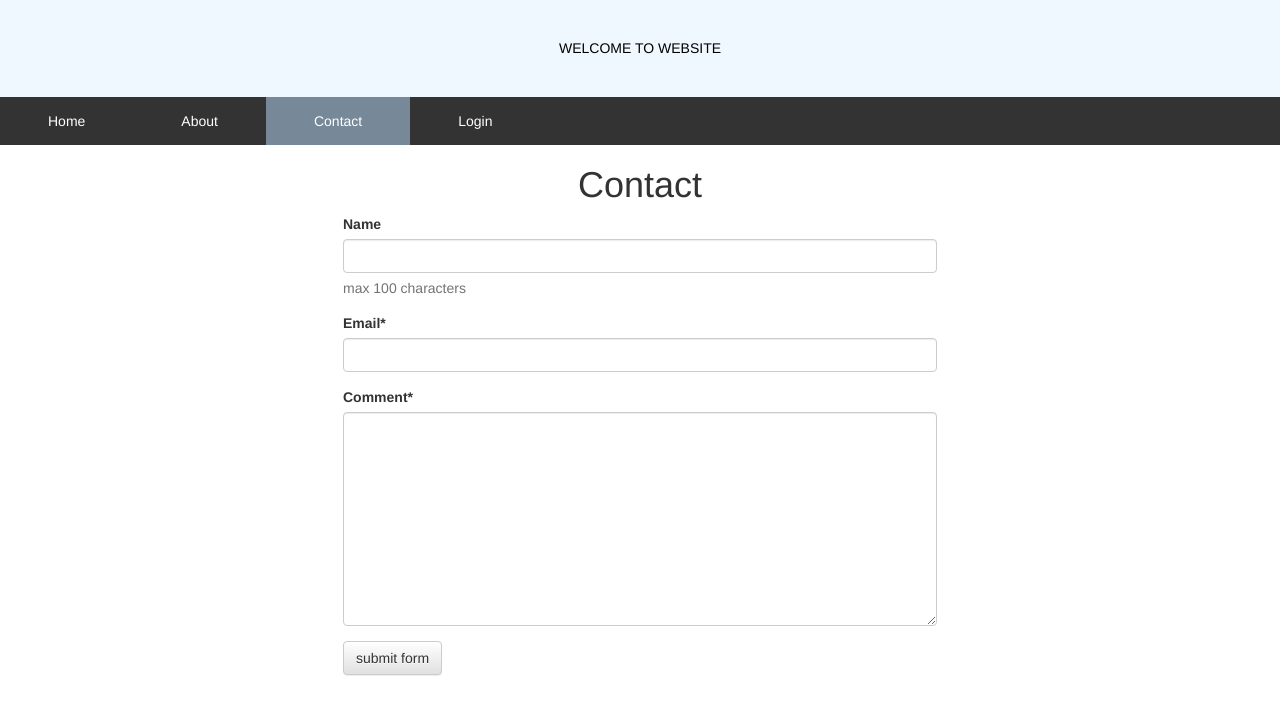
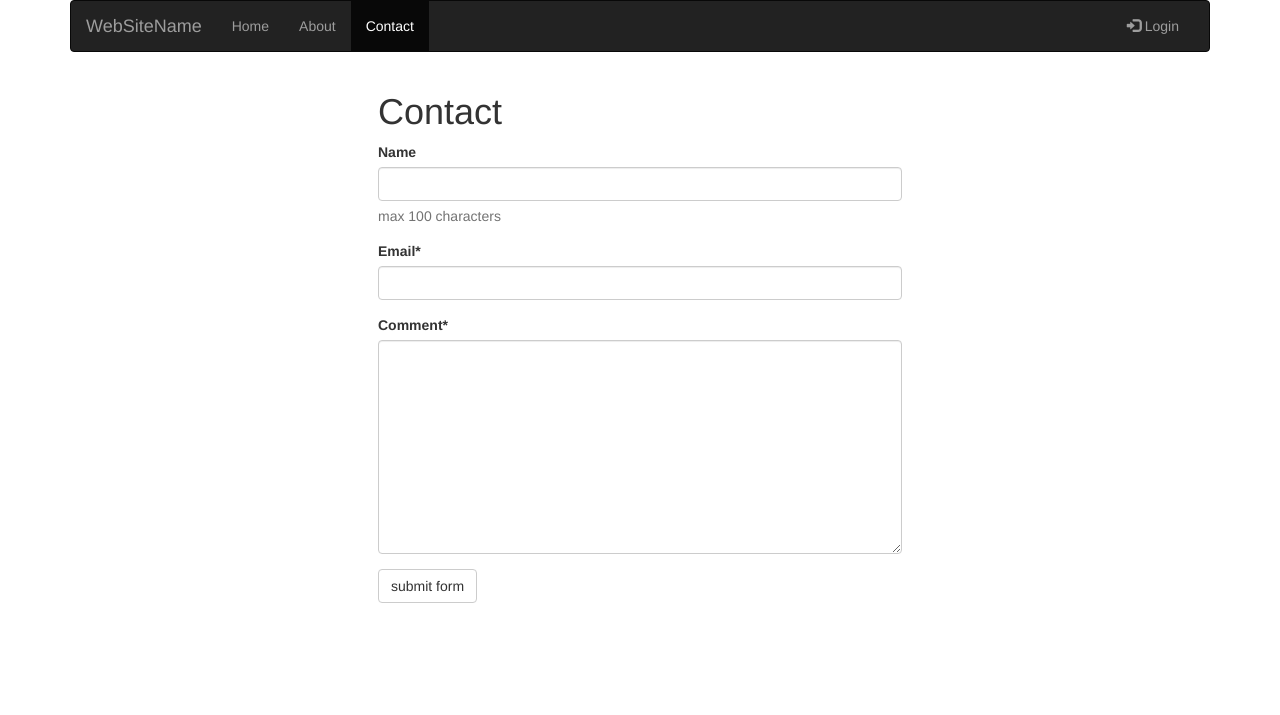
Before and after one commit to fujs-uci/Dango_eCommerce_Website, a Django app: page /contact/ in a window 1280 px wide. Shown: the top 715 px of the page. Run offline with Django 3.2, Linux system fonts and the light colour scheme; some libraries are stand-ins or nearby versions.

Commit message:
Update base.html

```diff
--- a/tryten/profiles/templates/profiles/base.html
+++ b/tryten/profiles/templates/profiles/base.html
@@ -4,31 +4,49 @@
     <meta charset="UTF-8" name="viewport" content="width=device-width, initial-scale=0.0">
     <title>{% block title %}{% endblock %}</title>
     {% load static %}
-    <link rel="stylesheet" type="text/css" href="{% static 'profiles/main.css' %}">
     <link rel="stylesheet" href="//maxcdn.bootstrapcdn.com/bootstrap/3.2.0/css/bootstrap.min.css">
-    <link rel="stylesheet" href="//maxcdn.bootstrapcdn.com/bootstrap/3.2.0/css/bootstrap-theme.min.css">
 </head>
 <body>
-<div class="web-top-header">
-    WELCOME TO WEBSITE
-</div>
-<ul class="main-nav-bar">
+
+    <div class="container">
         {% url 'home' as home %}
         {% url 'about' as about %}
         {% url 'contact' as contact %}
-    <li{% if request.path == home %} class="active" {% endif %}><a href="{% url 'home' %}">Home</a></li>
-    <li{% if request.path == about %} class="active" {% endif %}><a href="{% url 'about' %}">About</a></li>
-    <li{% if request.path == contact %} class="active" {% endif %}><a href="{% url 'contact' %}">Contact</a></li>
+    <nav class="navbar navbar-inverse">
+        <div class="container-fluid">
+            <div class="navbar-header">
+                <button type="button" class="navbar-toggle" data-toggle="collapse" data-target="#myNavBar" >
+                    <span class="icon-bar"></span>
+                    <span class="icon-bar"></span>
+                    <span class="icon-bar"></span>
+                </button>
+                <a class="navbar-brand" href="{% url 'home' %}">WebSiteName</a>
+            </div>
+            <div class="collapse navbar-collapse" id="myNavbar">
+                <ul class="nav navbar-nav">
+                    <li {% if request.path == home %} class="active" {% endif %}><a href="{% url 'home' %}">Home</a></li>
+                    <li {% if request.path == about %} class="active" {% endif %}><a href="{% url 'about' %}">About</a></li>
+                    <li {% if request.path == contact %} class="active" {% endif %}><a href="{% url 'contact' %}">Contact</a></li>
+                </ul>
+                <ul class="nav navbar-nav navbar-right">
                     {% if not request.user.is_authenticated %}
-        <li{% if request.path == account %} class="active" {% endif %}><a href="{% url 'account_login' %}">Login</a></li>
+                        <li><a href="{% url 'account_login' %}"><span class="glyphicon glyphicon-log-in"></span> Login</a></li>
                     {% else %}
-        <li{% if request.path == account %} class="active" {% endif %}><a href="{% url 'account_logout' %}">Logout</a></li>
+                        <li><a href="{% url 'account_logout' %}"><span class="glyphicon glyphicon-log-out"></span> Logout</a></li>
                     {% endif %}
+                </ul>
+            </div>
+        </div>
+    </nav>
 
-</ul>
     <div style="padding:0 16px;">
         {% block content %}
         {% endblock %}
     </div>
+    </div>
+    <script src="{% static "/js/jquery-3.2.1.slim.min.js" %}" integrity="sha384-KJ3o2DKtIkvYIK3UENzmM7KCkRr/rE9/Qpg6aAZGJwFDMVNA/GpGFF93hXpG5KkN" crossorigin="anonymous"></script>
+    <script src="{% static "/js/popper.min.js" %}" integrity="sha384-ApNbgh9B+Y1QKtv3Rn7W3mgPxhU9K/ScQsAP7hUibX39j7fakFPskvXusvfa0b4Q" crossorigin="anonymous"></script>
+    <script src="{% static "/js/bootstrap.min.js" %}" integrity="sha384-JZR6Spejh4U02d8jOt6vLEHfe/JQGiRRSQQxSfFWpi1MquVdAyjUar5+76PVCmYl" crossorigin="anonymous"></script>
+
 </body>
 </html>
```
Lines whose indentation alone changed are shown as unchanged.
